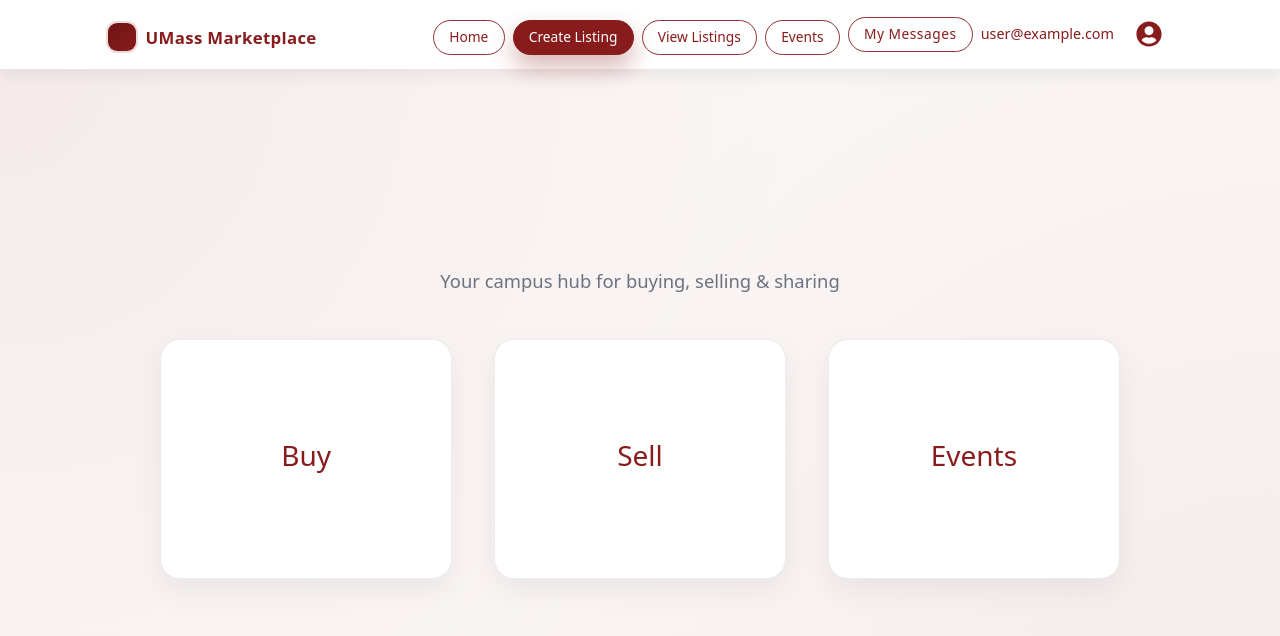
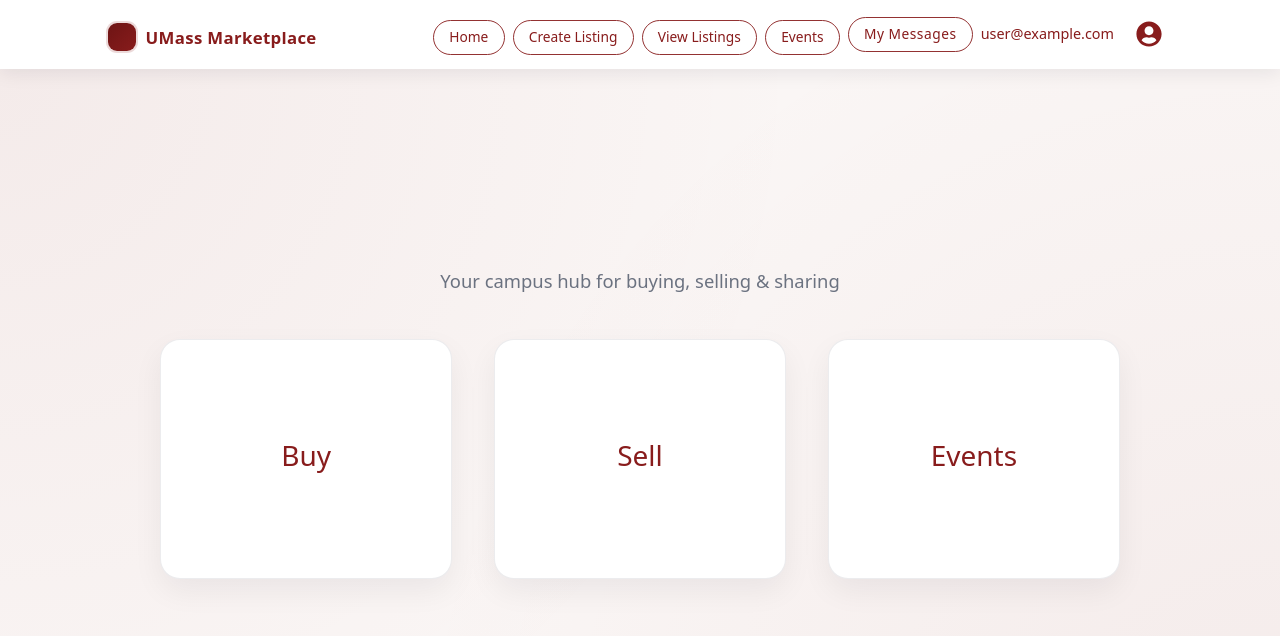
Before and after one commit to isha-234/umass-marketplace, a React (Create React App) app in the folder frontend/: page /home in a window 1280 px wide. Shown: the top 636 px of the page. Built offline with nearby package versions, Linux system fonts and the light colour scheme; no server answers; sample sign-in values are in the browser's storage.

Commit message:
refactoring ui

```diff
--- a/frontend/src/App.js
+++ b/frontend/src/App.js
@@ -37,7 +37,7 @@ function Navbar() {
               Home
             </Link>
 
-            <Link className="topbar-btn topbar-btn-primary" to="/sell/new">
+            <Link className="topbar-btn topbar-btn-outline" to="/sell/new">
               Create Listing
             </Link>
 
```
